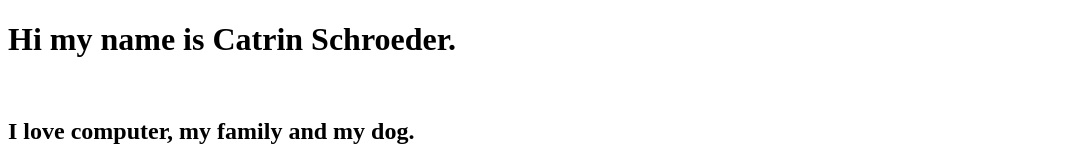
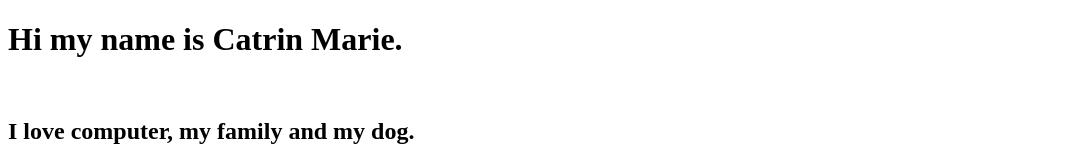
Before and after one commit to Catrin/my_website, a plain HTML site: page index.html in a window 1280 px wide. Shown: the top 160 px of the page, without its empty margins (0-1087 px from the left). Drawn offline with Linux system fonts and the light colour scheme.

Commit message:
No last name, but second name

```diff
--- a/index.html
+++ b/index.html
@@ -6,7 +6,7 @@
 	<title>Catrins Homepage</title>
 	</head>
 <body>
-    <h1>Hi my name is Catrin Schroeder.</h1>
+    <h1>Hi my name is Catrin Marie.</h1>
     <br />
     <h2>I love computer, my family and my dog.</h2> <i>Of course not in this order ;)</i>
     <br>
```
